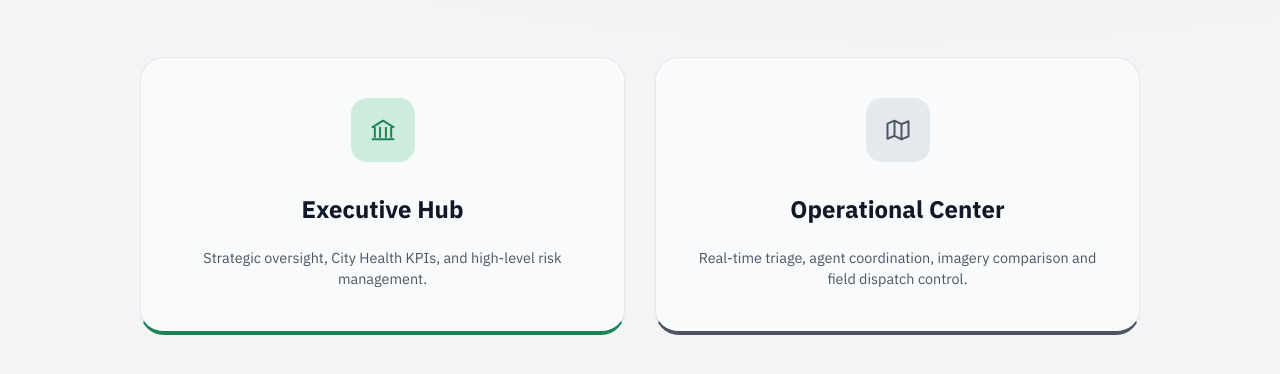
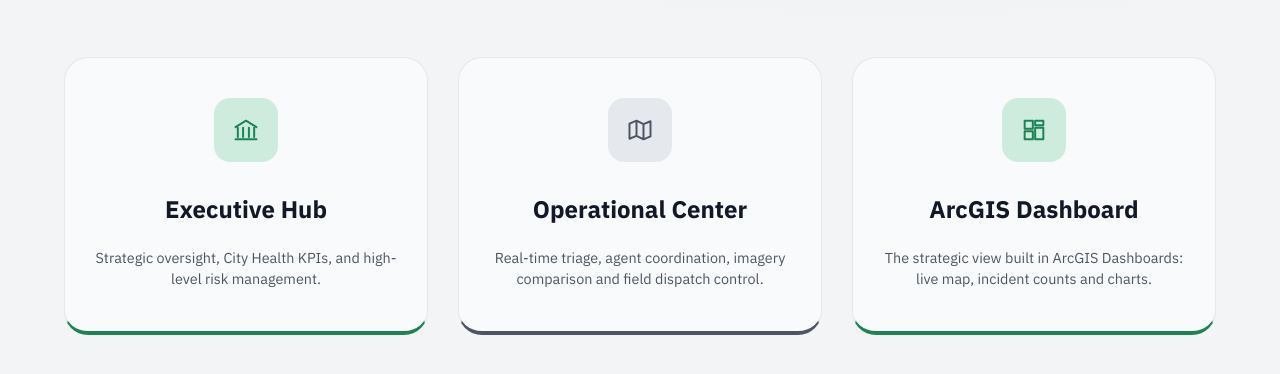
Before and after one commit to AhmedNour85/FalconEye, a plain HTML site: page frontend/home.html in a window 1280 px wide. Shown: the part 354-728 px from the top of the page. Drawn offline with Linux system fonts and the light colour scheme.

Commit message:
feat: Portal gets a third card for the ArcGIS dashboard; the page points at the new dashboard item
Co-Authored-By: Claude Sonnet 5.5 <noreply@anthropic.com>

```diff
--- a/frontend/dashboard-config.js
+++ b/frontend/dashboard-config.js
@@ -1,2 +1,2 @@
 /* The ArcGIS dashboard item (private to its owner: viewers must be signed in to ArcGIS Online). */
-window.ARCGIS_DASHBOARD_URL = "https://esrisaudi-ai.maps.arcgis.com/apps/dashboards/b70d972b9a1f49c6ba3e4dcf358c2c4c";
+window.ARCGIS_DASHBOARD_URL = "https://esrisaudi-ai.maps.arcgis.com/apps/dashboards/f0f5feab1aeb430681b986b4237cdca1";
--- a/frontend/home.html
+++ b/frontend/home.html
@@ -26,7 +26,7 @@
 
         .portal-container {
             text-align: center;
-            max-width: 1000px;
+            max-width: 1200px;
             width: 90%;
             animation: fadeIn 0.8s ease-out;
         }
@@ -39,7 +39,7 @@
 
         .role-grid {
             display: grid;
-            grid-template-columns: repeat(2, 1fr);
+            grid-template-columns: repeat(3, 1fr);
             gap: 30px;
         }
 
@@ -89,6 +89,7 @@
 
         .role-name { font-size: 1.5rem; font-weight: 700; margin: 0; }
         .role-desc { font-size: 0.9rem; color: var(--muted); line-height: 1.5; }
+        @media (max-width: 900px) { .role-grid { grid-template-columns: 1fr; gap: 16px; } }
     </style>
 </head>
 <body>
@@ -111,6 +112,12 @@
                 <div class="role-name">Operational Center</div>
                 <div class="role-desc">Real-time triage, agent coordination, imagery comparison and field dispatch control.</div>
             </a>
+
+            <a href="strategic_dashboard_arcgis.html" class="role-card role-faisal">
+                <div class="role-icon"><svg viewBox="0 0 24 24" aria-hidden="true"><path d="M4 4h7v7H4zM13 4h7v4h-7zM13 10h7v10h-7zM4 13h7v7H4z"/></svg></div>
+                <div class="role-name">ArcGIS Dashboard</div>
+                <div class="role-desc">The strategic view built in ArcGIS Dashboards: live map, incident counts and charts.</div>
+            </a>
         </div>
     </div>
 </body>
--- a/frontend/i18n.js
+++ b/frontend/i18n.js
@@ -31,7 +31,7 @@
     "The ArcGIS Dashboards version has not been created yet. Open strategic_dashboard.html for the current Strategic Dashboard.": "لم يُنشأ إصدار لوحات ArcGIS بعد. افتح strategic_dashboard.html للوحة الاستراتيجية الحالية.",
     "Falcon Eye | Strategic (ArcGIS Dashboards)": "عيون الصقر | الاستراتيجي (لوحات ArcGIS)",
     "Strategic oversight, City Health KPIs, and high-level risk management.": "إشراف استراتيجي ومؤشرات صحة المدينة وإدارة المخاطر على المستوى الأعلى.",
-    "Operational Center": "مركز العمليات",
+    "Operational Center": "مركز العمليات", "ArcGIS Dashboard": "لوحة ArcGIS", "The strategic view built in ArcGIS Dashboards: live map, incident counts and charts.": "العرض الاستراتيجي المبني في لوحات ArcGIS: خريطة مباشرة وأعداد الحوادث ومخططات.",
     "Real-time triage, agent coordination, imagery comparison and field dispatch control.": "فرز فوري للحالات، وتنسيق الوكلاء، ومقارنة الصور، والتحكم في التكليف الميداني.",
     "Portal": "البوابة", "Strategic": "الاستراتيجي", "Operation": "العمليات", "Language": "اللغة", "Switch language": "تغيير اللغة",
     "Executive Hub | GeoAI Riyadh": "المركز التنفيذي | الذكاء الاصطناعي المكاني الرياض",
```
